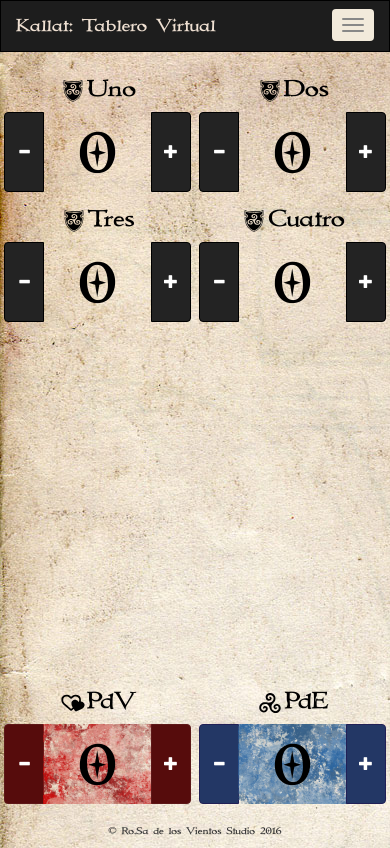
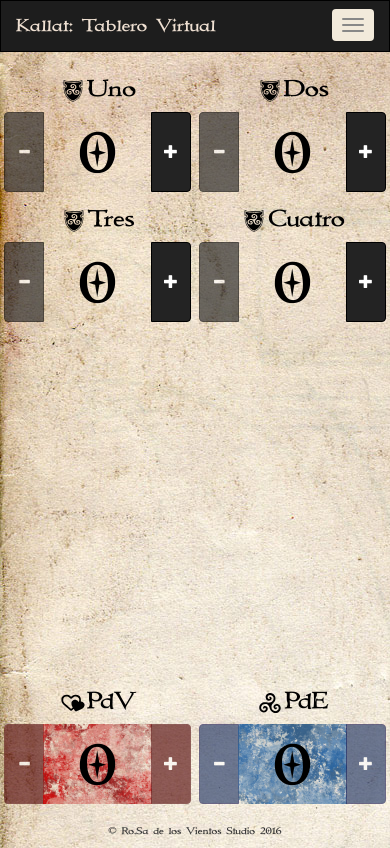
Before and after one commit to Nullpo/Kallat-Tablero, a plain HTML site: page www/index.html in a window 390 px wide. Drawn offline with Linux system fonts and the light colour scheme; some packages are replaced by stand-ins of ours; files whose address does not match are found by name.

Commit message:
Bugfixes

```diff
--- a/www/index.html
+++ b/www/index.html
@@ -87,7 +87,8 @@
             <span class="label"><span class="iconTitleSmall"><img src="img/Proyeccion.svg"></span>Uno</span>
             <div class="input-group number-spinner">
               <span class="input-group-btn data-dwn">
-                <button class="btn btn-default btn-info" data-dir="dwn"><span class="glyphicon glyphicon-minus"></span></button>
+                <button class="btn btn-default btn-info" data-dir="dwn" disabled><span
+                        class="glyphicon glyphicon-minus"></span></button>
               </span>
                 <p class="form-control text-center">0</p>
                 <input type="text" class="form-control dNone text-center" value="0" min="0" max="7">
@@ -101,7 +102,8 @@
             <span class="label"><span class="iconTitleSmall"><img src="img/Proyeccion.svg"></span>Dos</span>
             <div class="input-group number-spinner">
               <span class="input-group-btn data-dwn">
-                <button class="btn btn-default btn-info" data-dir="dwn"><span class="glyphicon glyphicon-minus"></span></button>
+                <button class="btn btn-default btn-info" data-dir="dwn" disabled><span
+                        class="glyphicon glyphicon-minus"></span></button>
               </span>
                 <p class="form-control text-center">0</p>
                 <input type="text" class="form-control dNone text-center" value="0" min="0" max="7">
@@ -115,7 +117,8 @@
             <span class="label"><span class="iconTitleSmall"><img src="img/Proyeccion.svg"></span>Tres</span>
             <div class="input-group number-spinner">
               <span class="input-group-btn data-dwn">
-                <button class="btn btn-default btn-info" data-dir="dwn"><span class="glyphicon glyphicon-minus"></span></button>
+                <button class="btn btn-default btn-info" data-dir="dwn" disabled><span
+                        class="glyphicon glyphicon-minus"></span></button>
               </span>
                 <p class="form-control text-center">0</p>
                 <input type="text" class="form-control dNone text-center" value="0" min="0" max="7">
@@ -129,7 +132,8 @@
             <span class="label"><span class="iconTitleSmall"><img src="img/Proyeccion.svg"></span>Cuatro</span>
             <div class="input-group number-spinner">
               <span class="input-group-btn data-dwn">
-                <button class="btn btn-default btn-info" data-dir="dwn"><span class="glyphicon glyphicon-minus"></span></button>
+                <button class="btn btn-default btn-info" data-dir="dwn" disabled><span
+                        class="glyphicon glyphicon-minus"></span></button>
               </span>
                 <p class="form-control text-center">0</p>
                 <input type="text" class="form-control dNone text-center" value="0" min="0" max="7">
@@ -142,6 +146,8 @@
 
     </div>
 </div>
+
+<!-- Parte de abajo: PdV y PdE -->
 <footer class="footer">
     <div class="mainContainer">
         <div class=" Hogueras">
@@ -149,14 +155,14 @@
                 <span class="label"><span class="iconTitleSmall"><img src="img/vida.svg"></span>PdV</span>
                 <div class="input-group number-spinner vida">
                   <span class="input-group-btn data-dwn">
-                    <button class="btn btn-default btn-info" data-dir="dwn"><span
+                    <button class="btn btn-default btn-info" data-dir="dwn" minPdV disabled><span
                             class="glyphicon glyphicon-minus"></span></button>
                   </span>
                     <p class="form-control text-center PdVLabel" data-toggle="modal" data-target="#PdVModal">0</p>
                     <input type="text" class="form-control dNone text-center PdV" value="0" min="0" max="0">
-                    <span class="input-group-btn data-up" >
-                    <button class="btn btn-default btn-info" data-dir="up" maxPdV><span
-                            class="glyphicon glyphicon-plus" ></span></button>
+                    <span class="input-group-btn data-up">
+                    <button class="btn btn-default btn-info" data-dir="up" maxPdV disabled><span
+                            class="glyphicon glyphicon-plus"></span></button>
                   </span>
                 </div>
             </div>
@@ -164,14 +170,14 @@
                 <span class="label"><span class="iconTitleSmall"><img src="img/existencia.svg"></span>PdE</span>
                 <div class="input-group number-spinner Ex">
                   <span class="input-group-btn data-dwn">
-                    <button class="btn btn-default btn-info" data-dir="dwn"><span
-                            class="glyphicon glyphicon-minus"></span></button>
+                    <button class="btn btn-default btn-info" data-dir="dwn" minPdE disabled>
+                        <span class="glyphicon glyphicon-minus"></span></button>
                   </span>
                     <p class="form-control text-center PdELabel" data-toggle="modal" data-target="#PdEModal">0</p>
                     <input type="text" class="form-control dNone text-center PdE" value="0" min="0" max="0">
                     <span class="input-group-btn data-up ">
-                    <button class="btn btn-default btn-info" data-dir="up" maxPdE><span
-                            class="glyphicon glyphicon-plus" ></span></button>
+                    <button class="btn btn-default btn-info" data-dir="up" maxPdE disabled><span
+                            class="glyphicon glyphicon-plus"></span></button>
                   </span>
                 </div>
             </div>
@@ -186,7 +192,8 @@
             <div class="modal-header">
                 <button type="button" class="close" data-dismiss="modal" aria-label="Close"><span
                         aria-hidden="true">&times;</span></button>
-                <h4 class="modal-title"><span class="iconTitle"><img src="img/vida.svg"></span> Limite de la Hoguera</h4>
+                <h4 class="modal-title"><span class="iconTitle"><img src="img/vida.svg"></span> Limite de la Hoguera
+                </h4>
             </div>
             <div class="modal-body">
                 <input type="number" class="form-control newPdV">
@@ -204,7 +211,8 @@
             <div class="modal-header">
                 <button type="button" class="close" data-dismiss="modal" aria-label="Close"><span
                         aria-hidden="true">&times;</span></button>
-                <h4 class="modal-title" id="myModalLabel"><span class="iconTitle"><img src="img/existencia.svg"></span> Limite de la Hoguera</h4>
+                <h4 class="modal-title" id="myModalLabel"><span class="iconTitle"><img src="img/existencia.svg"></span>
+                    Limite de la Hoguera</h4>
             </div>
             <div class="modal-body">
                 <input type="number" class="form-control newPdE">
@@ -224,9 +232,9 @@
     app.initialize();
 </script>
 <script>
-function softReload() {
-    location.reload();
-}
+    function softReload() {
+        location.reload();
+    }
 </script>
 </body>
 
--- a/www/js/index.js
+++ b/www/js/index.js
@@ -33,11 +33,18 @@ var app = {
     // The scope of 'this' is the event. In order to call the 'receivedEvent'
     // function, we must explicitly call 'app.receivedEvent(...);'
     onDeviceReady: function () {
+        if(window.MobileAccessibility){
+            window.MobileAccessibility.usePreferredTextZoom(false);
+        }
         app.receivedEvent('deviceready');
         $(function () {
-                console.log("Botones: ", $(".number-spinner button"));
+                $(".savePdV").click(function () {
+                    alert(isNaN(parseInt($(".newPdV").val())));
+                    if(isNaN(parseInt($(".newPdV").val()))) {
+                        $(".newPdV").val($(".PdV").val());
+                        return;
+                    }
 
-                $(".savePdV").click(function () {
                     var max = parseInt($(".newPdV").val());
                     var oldMax = parseInt($(".PdV").attr("max"));
                     var val = parseInt($(".PdV").val());
@@ -49,9 +56,15 @@ var app = {
                     $(".PdVLabel").text(newVar);
 
                     if(parseInt($(".PdV").val()) < max) $("[maxPdV]").removeAttr("disabled");
+                    if(parseInt($(".PdV").val()) > 0) $("[minPdV]").removeAttr("disabled");
                 });
 
                 $(".savePdE").click(function () {
+                    if(isNaN(parseInt($(".newPdE").val()))) {
+                        $(".newPdV").val($(".PdE").val());
+                        return;
+                    }
+
                     var max = parseInt($(".newPdE").val());
                     var oldMax = parseInt($(".PdE").attr("max"));
                     var val = parseInt($(".PdE").val());
@@ -64,10 +77,11 @@ var app = {
 
 
                     if(parseInt($(".PdE").val()) < max) $("[maxPdE]").removeAttr("disabled");
+                    if(parseInt($(".PdE").val()) > 0) $("[minPdE]").removeAttr("disabled");
+
                 });
 
-                $(".number-spinner button").click(function () {
-                    console.log("Hizo click!");
+                $(".number-spinner button").on('touchstart', function () {
                     var btn = $(this);
                     var input = btn.closest('.number-spinner').find('input');
                     var p = btn.closest('.number-spinner').find('p');
@@ -99,13 +113,6 @@ var app = {
     },
     // Update DOM on a Received Event
     receivedEvent: function (id) {
-        /*var parentElement = document.getElementById(id);
-         var listeningElement = parentElement.querySelector('.listening');
-         var receivedElement = parentElement.querySelector('.received');
-
-         listeningElement.setAttribute('style', 'display:none;');
-         receivedElement.setAttribute('style', 'display:block;');
-         */
         console.log('Received Event: ' + id);
     }
 };
```
